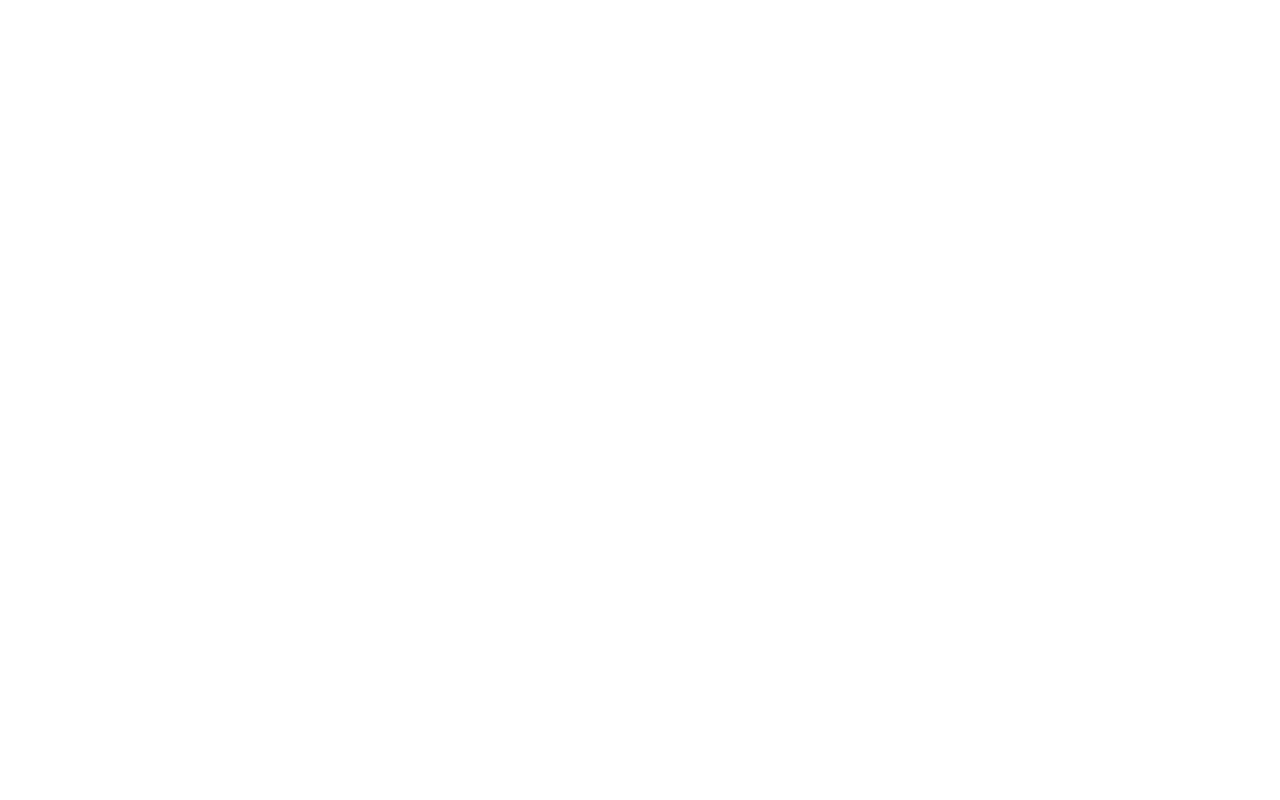
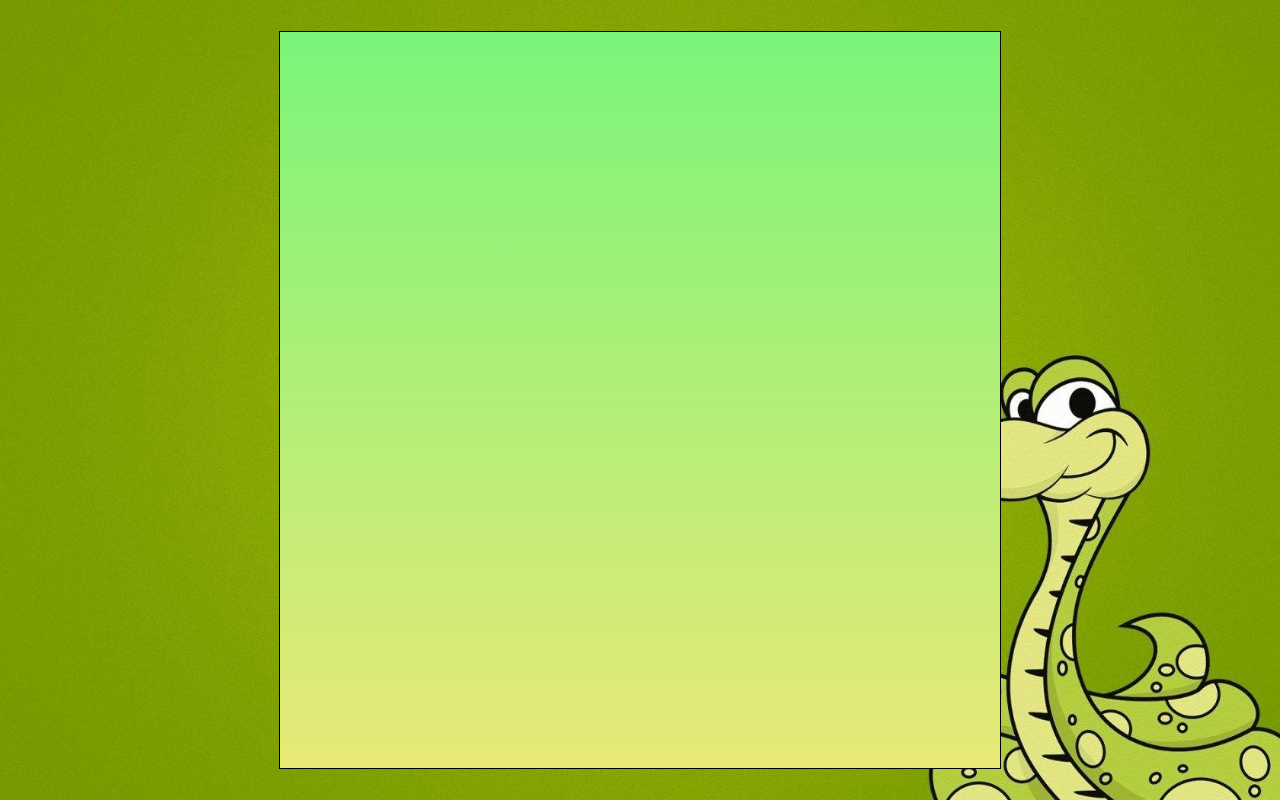
Before and after one commit to tnyandoro/snake, a website: page index.html in a window 1280 px wide. Drawn offline with Linux system fonts and the light colour scheme; files that its build step writes are made by us from their sources.

Commit message:
Create the grids for the board

```diff
--- a/css/style.css
+++ b/css/style.css
@@ -4,6 +4,22 @@
 }
 
 .body {
-  background: url("../images/bg");
+  background: url("../img/bg.jpg");
   min-height: 100vh;
+  background-size: 100vw 100vh;
+  background-repeat: no-repeat;
+  display: flex;
+  justify-content: center;
+  align-items: center;
 }
+
+#board {
+background: linear-gradient(rgb(122, 245, 122), rgb(233, 233, 118));
+width: 90vmin;
+height:92vmin;
+border: 1px solid #000;
+display: -ms-grid;
+display: grid;
+grid-template-rows:  repeat(18, 1fr);
+grid-template-columns:  repeat(18, 1fr)
+}
--- a/index.html
+++ b/index.html
@@ -4,12 +4,12 @@
   <meta charset="UTF-8">
   <meta http-equiv="X-UA-Compatible" content="IE=edge">
   <meta name="viewport" content="width=device-width, initial-scale=1.0">
-  <link rel="stylesheet" href="style.css">
+  <link rel="stylesheet" href="css/style.css">
   <title>Snake Game</title>
 </head>
 <body>
   <div class="body">
-    <div class="board"></div>
+    <div id="board"></div>
   </div>
   <script src="./index.js"></script>
 </body>
```
